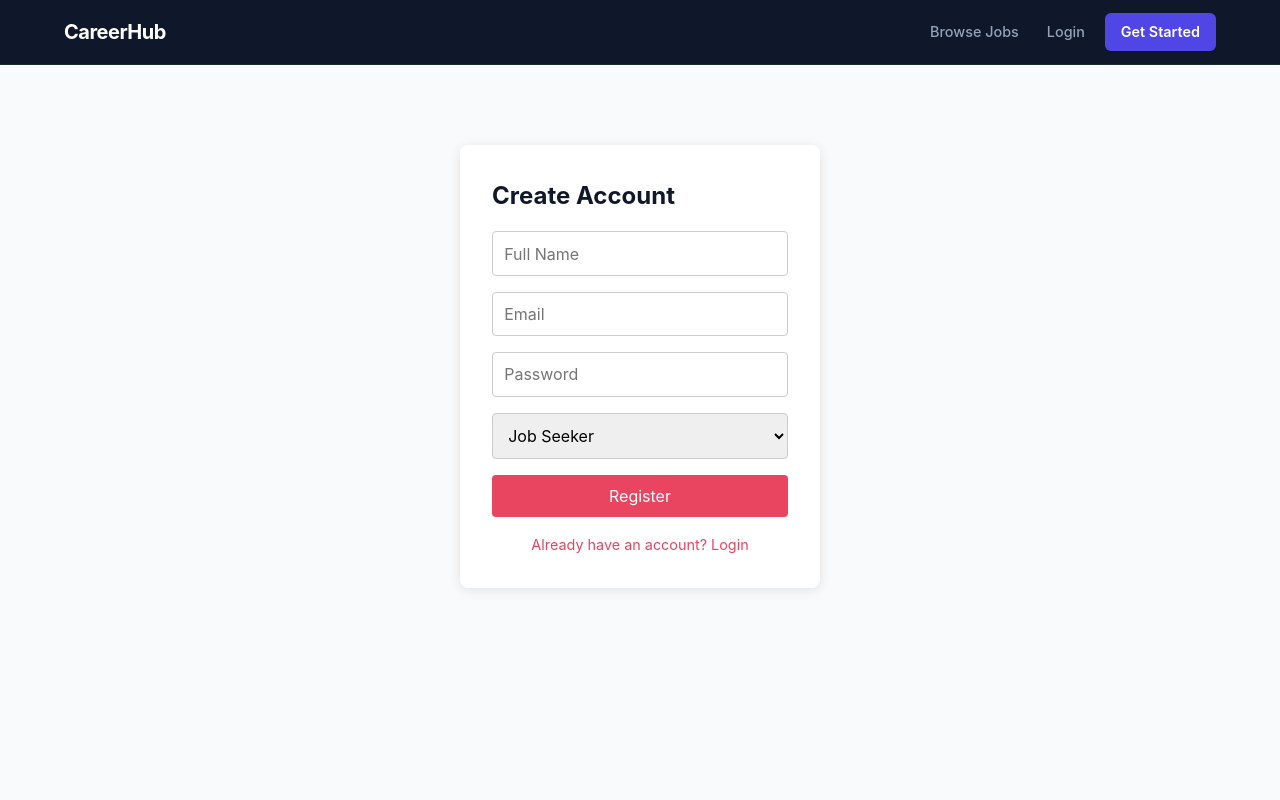
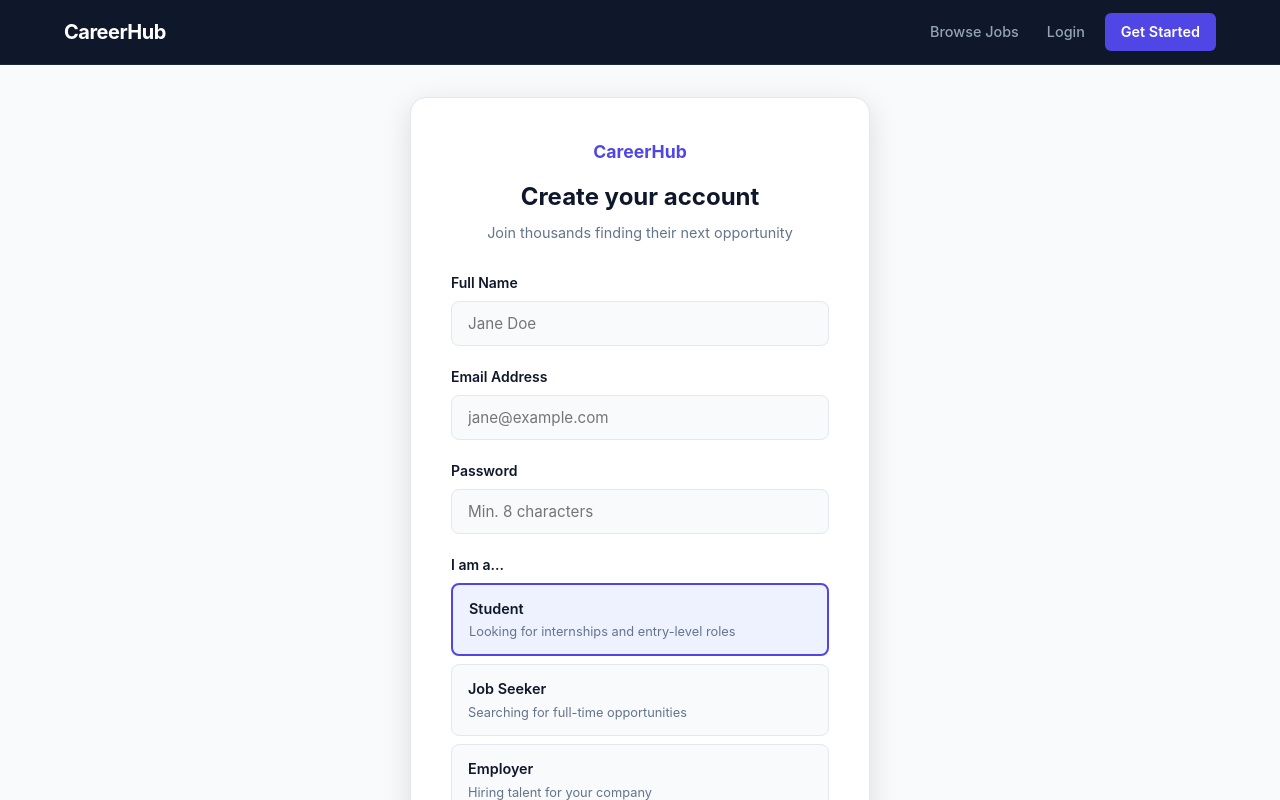
Before and after one commit to obapluto-ob/module_5_project, a React (Vite) app in the folder client/: page /register in a window 1280 px wide. Shown: the top 800 px of the page. Built offline with nearby package versions, Linux system fonts and the light colour scheme.

Commit message:
added student role option to registration form

```diff
--- a/client/src/pages/Register.jsx
+++ b/client/src/pages/Register.jsx
@@ -2,9 +2,16 @@ import { useState } from 'react'
 import { useNavigate, Link } from 'react-router-dom'
 import axios from 'axios'
 
+const roles = [
+  { value: 'student', label: 'Student', desc: 'Looking for internships and entry-level roles' },
+  { value: 'jobseeker', label: 'Job Seeker', desc: 'Searching for full-time opportunities' },
+  { value: 'employer', label: 'Employer', desc: 'Hiring talent for your company' },
+]
+
 export default function Register() {
-  const [form, setForm] = useState({ name: '', email: '', password: '', role: 'jobseeker' })
+  const [form, setForm] = useState({ name: '', email: '', password: '', role: 'student' })
   const [error, setError] = useState('')
+  const [loading, setLoading] = useState(false)
   const navigate = useNavigate()
 
   function handleChange(e) {
@@ -13,93 +20,147 @@ export default function Register() {
 
   async function handleSubmit(e) {
     e.preventDefault()
+    setLoading(true)
+    setError('')
     try {
       await axios.post('/api/auth/register', form)
       navigate('/login')
     } catch {
       setError('Registration failed. Email may already be in use.')
+    } finally {
+      setLoading(false)
     }
   }
 
   return (
-    <div style={styles.container}>
-      <form onSubmit={handleSubmit} style={styles.form}>
-        <h2>Create Account</h2>
-        {error && <p style={styles.error}>{error}</p>}
-        <input
-          style={styles.input}
-          placeholder="Full Name"
-          name="name"
-          value={form.name}
-          onChange={handleChange}
-          required
-        />
-        <input
-          style={styles.input}
-          placeholder="Email"
-          type="email"
-          name="email"
-          value={form.email}
-          onChange={handleChange}
-          required
-        />
-        <input
-          style={styles.input}
-          placeholder="Password"
-          type="password"
-          name="password"
-          value={form.password}
-          onChange={handleChange}
-          required
-        />
-        <select style={styles.input} name="role" value={form.role} onChange={handleChange}>
-          <option value="jobseeker">Job Seeker</option>
-          <option value="employer">Employer</option>
-        </select>
-        <button type="submit" style={styles.btn}>Register</button>
-        <Link to="/login" style={styles.link}>Already have an account? Login</Link>
-      </form>
+    <div style={styles.page}>
+      <div style={styles.card}>
+        <div style={styles.header}>
+          <span style={styles.logo}>CareerHub</span>
+          <h2 style={styles.title}>Create your account</h2>
+          <p style={styles.subtitle}>Join thousands finding their next opportunity</p>
+        </div>
+
+        {error && <div style={styles.errorBox}>{error}</div>}
+
+        <form onSubmit={handleSubmit} style={styles.form}>
+          <div style={styles.field}>
+            <label style={styles.label}>Full Name</label>
+            <input style={styles.input} placeholder="Jane Doe" name="name"
+              value={form.name} onChange={handleChange} required />
+          </div>
+
+          <div style={styles.field}>
+            <label style={styles.label}>Email Address</label>
+            <input style={styles.input} placeholder="jane@example.com" type="email" name="email"
+              value={form.email} onChange={handleChange} required />
+          </div>
+
+          <div style={styles.field}>
+            <label style={styles.label}>Password</label>
+            <input style={styles.input} placeholder="Min. 8 characters" type="password" name="password"
+              value={form.password} onChange={handleChange} required />
+          </div>
+
+          <div style={styles.field}>
+            <label style={styles.label}>I am a...</label>
+            <div style={styles.roleGrid}>
+              {roles.map(r => (
+                <label key={r.value} style={{
+                  ...styles.roleCard,
+                  ...(form.role === r.value ? styles.roleCardActive : {}),
+                }}>
+                  <input type="radio" name="role" value={r.value}
+                    checked={form.role === r.value} onChange={handleChange}
+                    style={{ display: 'none' }} />
+                  <span style={styles.roleLabel}>{r.label}</span>
+                  <span style={styles.roleDesc}>{r.desc}</span>
+                </label>
+              ))}
+            </div>
+          </div>
+
+          <button type="submit" style={styles.btn} disabled={loading}>
+            {loading ? 'Creating account...' : 'Create Account'}
+          </button>
+        </form>
+
+        <p style={styles.footer}>
+          Already have an account?{' '}
+          <Link to="/login" style={styles.footerLink}>Sign in</Link>
+        </p>
+      </div>
     </div>
   )
 }
 
 const styles = {
-  container: {
+  page: {
+    minHeight: '100vh',
+    background: 'var(--bg)',
     display: 'flex',
+    alignItems: 'center',
     justifyContent: 'center',
-    paddingTop: '5rem',
+    padding: '2rem 1rem',
   },
-  form: {
+  card: {
+    background: 'var(--surface)',
+    borderRadius: '16px',
+    boxShadow: 'var(--shadow-lg)',
+    padding: '2.5rem',
+    width: '100%',
+    maxWidth: '460px',
+    border: '1px solid var(--border)',
+  },
+  header: { textAlign: 'center', marginBottom: '1.75rem' },
+  logo: { fontSize: '1.1rem', fontWeight: '700', color: 'var(--primary)' },
+  title: { fontSize: '1.5rem', fontWeight: '700', marginTop: '0.75rem' },
+  subtitle: { color: 'var(--text-muted)', fontSize: '0.9rem', marginTop: '0.3rem' },
+  errorBox: {
+    background: '#fee2e2',
+    color: '#b91c1c',
+    padding: '0.75rem 1rem',
+    borderRadius: '8px',
+    fontSize: '0.9rem',
+    marginBottom: '1rem',
+  },
+  form: { display: 'flex', flexDirection: 'column', gap: '1.25rem' },
+  field: { display: 'flex', flexDirection: 'column', gap: '0.4rem' },
+  label: { fontSize: '0.875rem', fontWeight: '600', color: 'var(--text)' },
+  input: {
+    padding: '0.75rem 1rem',
+    border: '1px solid var(--border)',
+    borderRadius: '8px',
+    fontSize: '0.95rem',
+    outline: 'none',
+    background: 'var(--bg)',
+  },
+  roleGrid: { display: 'flex', flexDirection: 'column', gap: '0.5rem' },
+  roleCard: {
     display: 'flex',
     flexDirection: 'column',
-    gap: '1rem',
-    background: '#fff',
-    padding: '2rem',
+    padding: '0.75rem 1rem',
+    border: '1px solid var(--border)',
     borderRadius: '8px',
-    boxShadow: '0 2px 12px rgba(0,0,0,0.1)',
-    width: '360px',
+    cursor: 'pointer',
+    background: 'var(--bg)',
   },
-  input: {
-    padding: '0.7rem',
-    borderRadius: '4px',
-    border: '1px solid #ccc',
+  roleCardActive: {
+    border: '2px solid var(--primary)',
+    background: '#eef2ff',
+  },
+  roleLabel: { fontWeight: '600', fontSize: '0.9rem' },
+  roleDesc: { fontSize: '0.8rem', color: 'var(--text-muted)', marginTop: '0.15rem' },
+  btn: {
+    padding: '0.85rem',
+    background: 'var(--primary)',
+    color: '#fff',
+    border: 'none',
+    borderRadius: '8px',
     fontSize: '1rem',
+    fontWeight: '600',
+    marginTop: '0.25rem',
   },
-  btn: {
-    background: '#e94560',
-    color: '#fff',
-    padding: '0.7rem',
-    border: 'none',
-    borderRadius: '4px',
-    fontSize: '1rem',
-  },
-  error: {
-    color: 'red',
-    fontSize: '0.9rem',
-  },
-  link: {
-    color: '#e94560',
-    fontSize: '0.9rem',
-    textAlign: 'center',
-  },
+  footer: { textAlign: 'center', marginTop: '1.5rem', fontSize: '0.9rem', color: 'var(--text-muted)' },
+  footerLink: { color: 'var(--primary)', fontWeight: '600' },
 }
```
